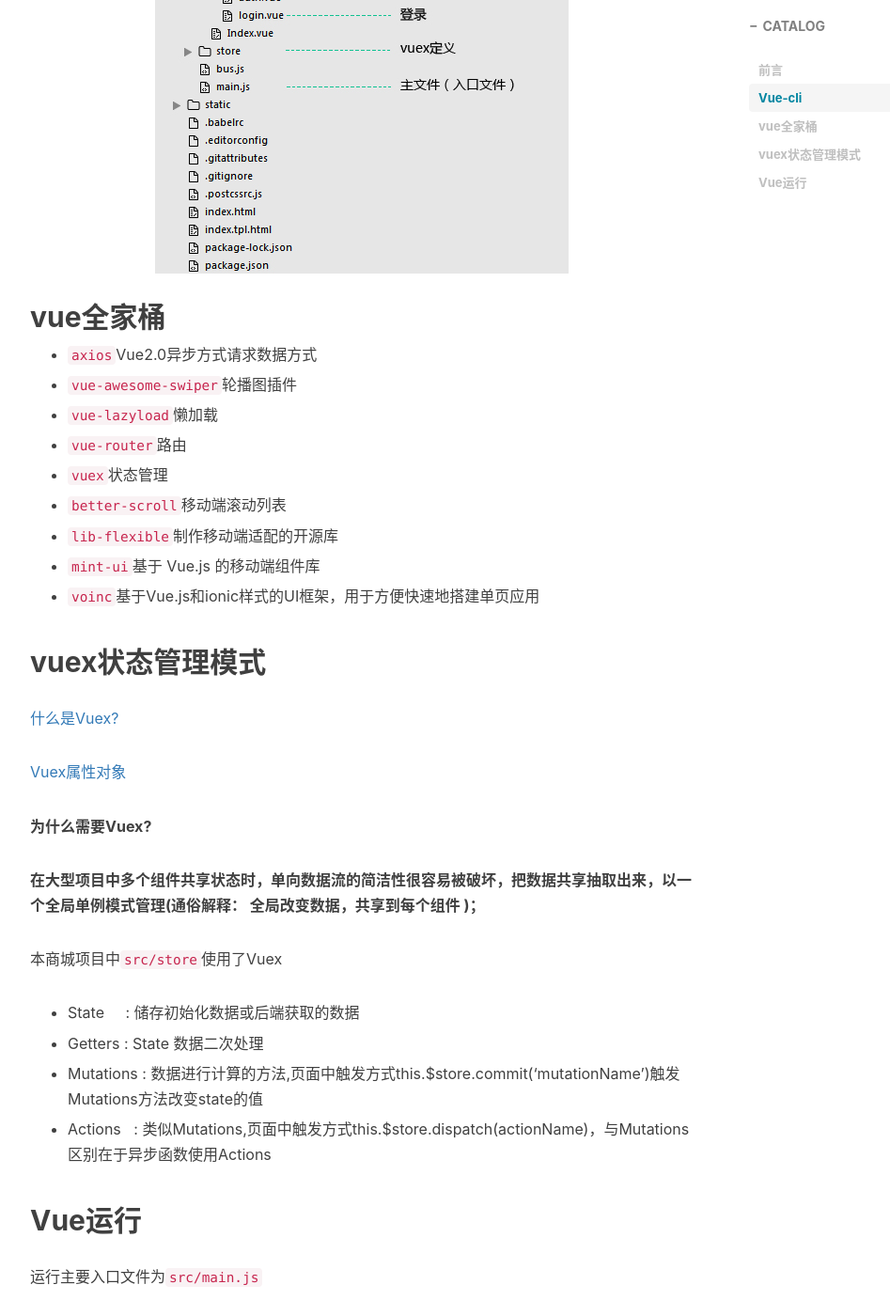
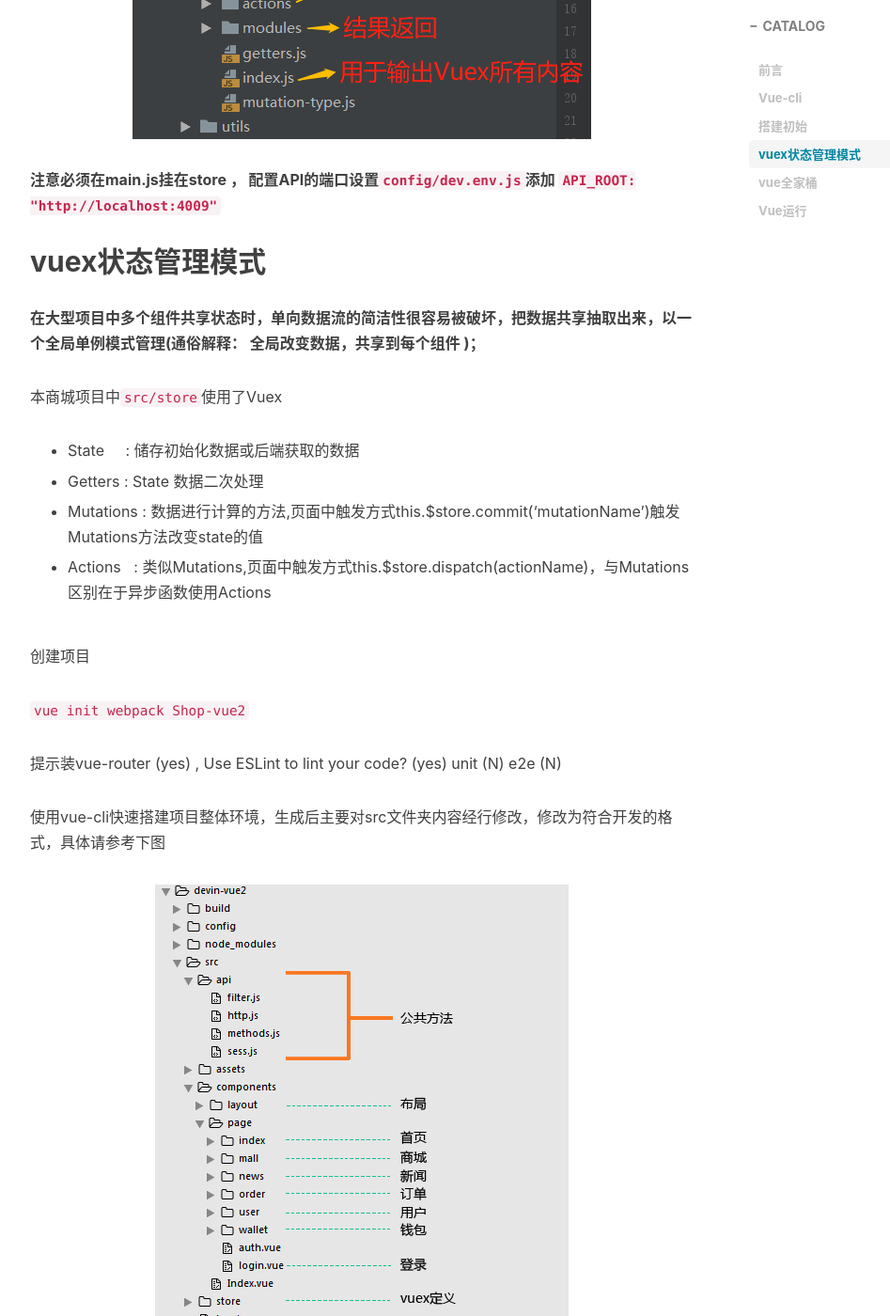
Before and after one commit to devin-huang/devin-huang.github.io, a Jekyll site: the page built from _posts/2018-03-01-Vue全家桶+webpack搭建商城项目.md, in a window 1280 px wide and 1400 px high, scrolled down 2264 px. Shown: the whole window at 94% size, without its empty margins (233-1180 px from the left). Built offline with Jekyll 4.4.1, drawn with Linux system fonts in a browser that asks for light colours; nearby versions of some CDN libraries; comment, search, counter and statistics services are not loaded; part of the change alters nothing that is shown; some of the changed text lies outside the part shown.

Commit message:
Update 2018-03-01-Vue全家桶+webpack搭建商城项目.md

```diff
--- a/_posts/2018-03-01-Vue全家桶+webpack搭建商城项目.md
+++ b/_posts/2018-03-01-Vue全家桶+webpack搭建商城项目.md
@@ -24,6 +24,36 @@ tags:
 安装vue-cli
 
 `npm install -g vue-cli`
+
+## 搭建初始
+
+安装依赖
+
+`npm install axios vuex`
+
+axios配置文件
+
+src/utils/http.js 用于封装axios异步GET/POST/DELETE等方式获取数据
+
+Vuex配置文件
+
+![](/img/pubilc/vuex.png)
+
+**注意必须在main.js挂在store ， 配置API的端口设置`config/dev.env.js`添加 `API_ROOT: "http://localhost:4009"`**
+
+## vuex状态管理模式
+
+**在大型项目中多个组件共享状态时，单向数据流的简洁性很容易被破坏，把数据共享抽取出来，以一个全局单例模式管理(通俗解释： 全局改变数据，共享到每个组件 )；**
+
+本商城项目中`src/store`使用了Vuex
+
+* State      : 储存初始化数据或后端获取的数据
+
+* Getters    : State 数据二次处理
+
+* Mutations  : 数据进行计算的方法,页面中触发方式this.$store.commit('mutationName')触发Mutations方法改变state的值
+
+* Actions    : 类似Mutations,页面中触发方式this.$store.dispatch(actionName)，与Mutations区别在于异步函数使用Actions
 
 创建项目
 
@@ -55,25 +85,6 @@ tags:
 
 * `voinc`基于Vue.js和ionic样式的UI框架，用于方便快速地搭建单页应用
 
-## vuex状态管理模式
-
-[什么是Vuex?](https://vuex.vuejs.org/zh-cn/intro.html)
-
-[Vuex属性对象](https://www.cnblogs.com/kbnet/p/6938693.html)
-
-**为什么需要Vuex?**
-
-**在大型项目中多个组件共享状态时，单向数据流的简洁性很容易被破坏，把数据共享抽取出来，以一个全局单例模式管理(通俗解释： 全局改变数据，共享到每个组件 )；**
-
-本商城项目中`src/store`使用了Vuex
-
-* State      : 储存初始化数据或后端获取的数据
-
-* Getters    : State 数据二次处理
-
-* Mutations  : 数据进行计算的方法,页面中触发方式this.$store.commit('mutationName')触发Mutations方法改变state的值
-
-* Actions    : 类似Mutations,页面中触发方式this.$store.dispatch(actionName)，与Mutations区别在于异步函数使用Actions
 
 ## Vue运行
 
```
